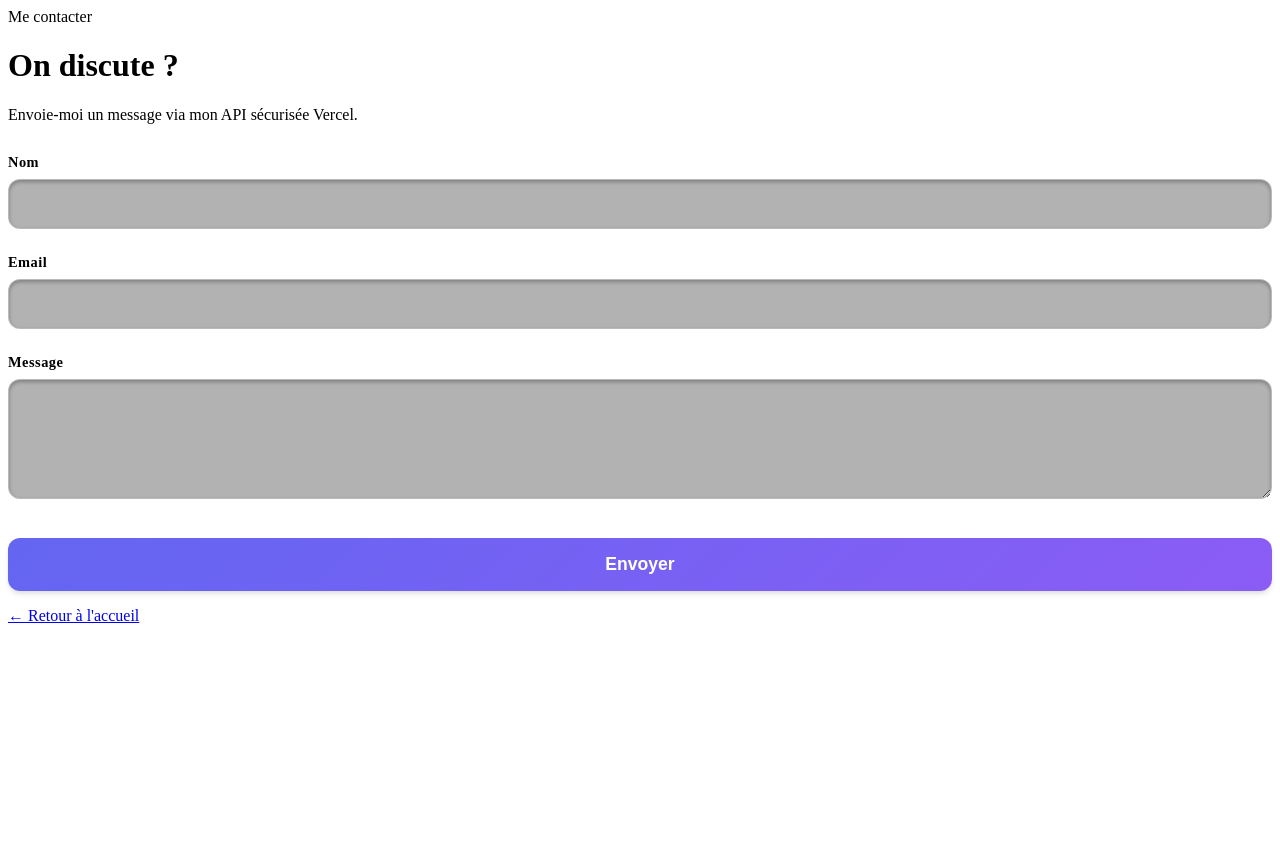
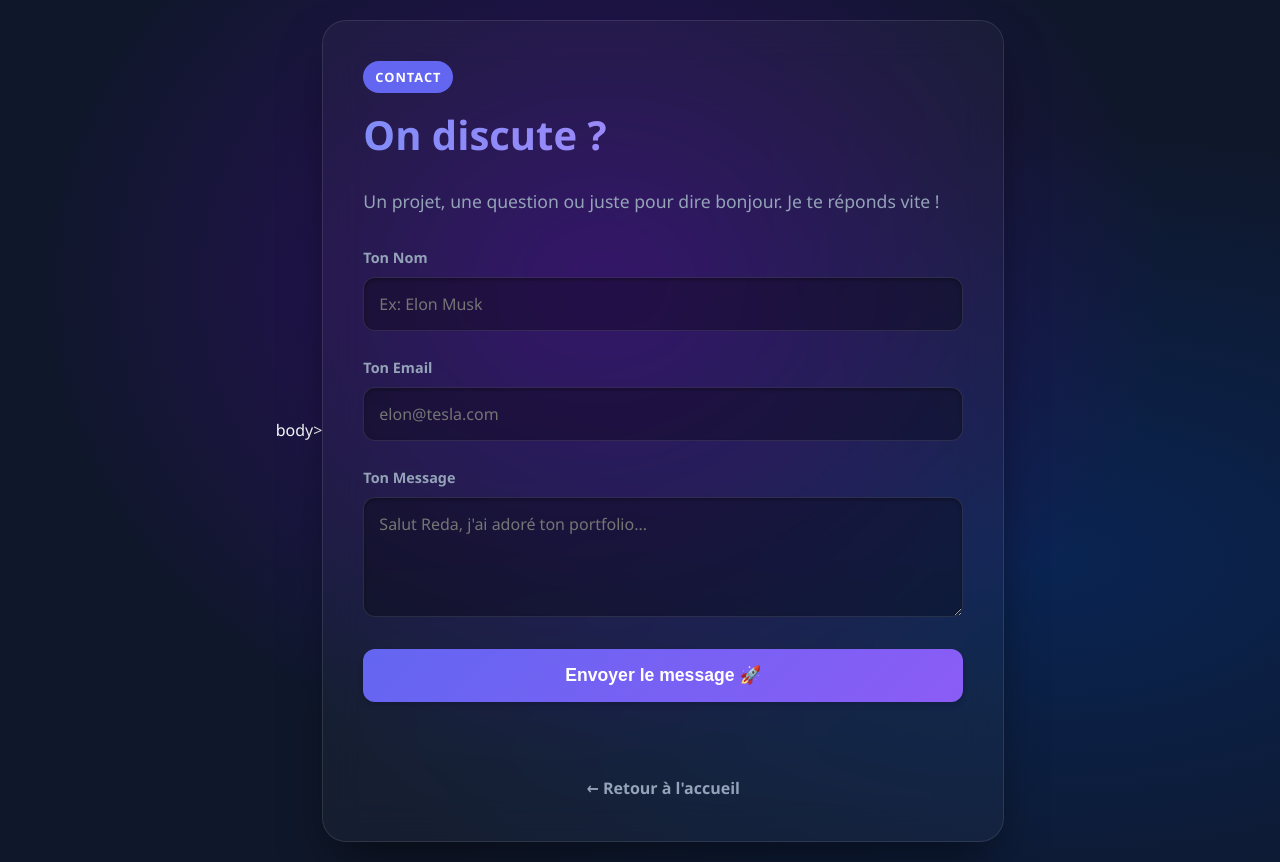
Before and after one commit to nowxyiii/Portfolio, a plain HTML site: page contact.html in a window 1280 px wide. Before the commit the page ends 800 px from the top, so only its background shows below. Drawn offline with Linux system fonts and the light colour scheme.

Commit message:
v_2.0.1 test

```diff
--- a/contact.html
+++ b/contact.html
@@ -8,30 +8,30 @@
     <link rel="stylesheet" href="css/contact.css">
 </head>
 <body>
+body>
 
     <div class="container">
-
-        <span class="badge">Me contacter</span>
+        <span class="badge">Contact</span>
         <h1>On discute ?</h1>
-        <p>Envoie-moi un message via mon API sécurisée Vercel.</p>
+        <p>Un projet, une question ou juste pour dire bonjour. Je te réponds vite !</p>
 
         <form id="contact-form" class="contact-form">
             <div class="form-group">
-                <label>Nom</label>
-                <input type="text" id="name" required>
+                <label for="name">Ton Nom</label>
+                <input type="text" id="name" required placeholder="Ex: Elon Musk">
             </div>
             <div class="form-group">
-                <label>Email</label>
-                <input type="email" id="email" required>
+                <label for="email">Ton Email</label>
+                <input type="email" id="email" required placeholder="elon@tesla.com">
             </div>
             <div class="form-group">
-                <label>Message</label>
-                <textarea id="message" required></textarea>
+                <label for="message">Ton Message</label>
+                <textarea id="message" required placeholder="Salut Reda, j'ai adoré ton portfolio..."></textarea>
             </div>
-            <button type="submit" class="btn-submit">Envoyer</button>
+            <button type="submit" class="btn-submit">Envoyer le message 🚀</button>
         </form>
 
-        <p id="feedback" style="margin-top: 15px; font-weight: bold;"></p>
+        <p id="feedback"></p>
 
         <div class="button-container">
             <a href="index.html" class="btn-retour">← Retour à l'accueil</a>
@@ -44,11 +44,12 @@
 
             const btn = document.querySelector('.btn-submit');
             const feedback = document.getElementById('feedback');
+            const originalBtnText = btn.innerText;
 
             btn.innerText = "Envoi en cours...";
-            btn.disabled = true; // On désactive le bouton pour éviter le double clic
+            btn.disabled = true;
+            feedback.innerText = ""; // Reset feedback
 
-            // On récupère les valeurs
             const formData = {
                 name: document.getElementById('name').value,
                 email: document.getElementById('email').value,
@@ -56,7 +57,6 @@
             };
 
             try {
-                // APPEL DE TON API SECURISEE
                 const response = await fetch('/api/send-mail', {
                     method: 'POST',
                     headers: { 'Content-Type': 'application/json' },
@@ -64,19 +64,18 @@
                 });
 
                 if (response.ok) {
-                    feedback.innerText = "Message envoyé avec succès ! 🚀";
-                    feedback.style.color = "#4ade80"; // Vert clair
-                    this.reset(); // Vide le formulaire
+                    feedback.innerText = "Message envoyé avec succès ! Merci 🚀";
+                    feedback.style.color = "#4ade80";
+                    this.reset();
                 } else {
-                    feedback.innerText = "Erreur lors de l'envoi.";
-                    feedback.style.color = "#f87171"; // Rouge clair
+                    throw new Error('Erreur API');
                 }
             } catch (error) {
                 console.error(error);
-                feedback.innerText = "Erreur réseau.";
+                feedback.innerText = "Oups, une erreur est survenue. Réessaie plus tard.";
                 feedback.style.color = "#f87171";
             } finally {
-                btn.innerText = "Envoyer";
+                btn.innerText = originalBtnText;
                 btn.disabled = false;
             }
         });
--- a/css/contact.css
+++ b/css/contact.css
@@ -1,69 +1,132 @@
+/* --- Variables et Reset --- */
+        :root {
+            --primary: #6366f1;       /* Indigo vibrant */
+            --primary-hover: #4f46e5; /* Indigo plus sombre */
+            --bg: #0f172a;            /* Fond sombre profond */
+            --text: #f8fafc;          /* Blanc cassé */
+            --secondary: #94a3b8;     /* Gris bleuté */
+            --glass-bg: rgba(255, 255, 255, 0.03);
+            --glass-border: rgba(255, 255, 255, 0.1);
+        }
+
+        body {
+            font-family: 'Segoe UI', Tahoma, Geneva, Verdana, sans-serif;
+            background-color: var(--bg);
+            background-image:
+                radial-gradient(at 47% 33%, hsl(262, 74%, 23%) 0, transparent 59%),
+                radial-gradient(at 82% 65%, hsl(218, 79%, 18%) 0, transparent 55%);
+            color: var(--text);
+            line-height: 1.6;
+            margin: 0;
+            display: flex;
+            justify-content: center;
+            align-items: center;
+            min-height: 100vh;
+            padding: 20px;
+            box-sizing: border-box;
+        }
+
+        /* --- Le conteneur effet "Verre" --- */
+        .container {
+            width: 100%;
+            max-width: 600px;
+            padding: 40px;
+            background: var(--glass-bg);
+            border-radius: 24px;
+            backdrop-filter: blur(20px);
+            -webkit-backdrop-filter: blur(20px);
+            border: 1px solid var(--glass-border);
+            box-shadow: 0 25px 50px -12px rgba(0, 0, 0, 0.5);
+            animation: slideUp 0.5s ease-out;
+        }
+
+        @keyframes slideUp {
+            from { opacity: 0; transform: translateY(20px); }
+            to { opacity: 1; transform: translateY(0); }
+        }
+
+        /* --- Typographie --- */
+        h1 {
+            font-size: 2.5rem;
+            margin: 10px 0 20px;
+            background: linear-gradient(to right, #818cf8, #c084fc);
+            -webkit-background-clip: text;
+            background-clip: text;
+            -webkit-text-fill-color: transparent;
+        }
+
+        p {
+            color: var(--secondary);
+            font-size: 1.1rem;
+            margin-bottom: 30px;
+        }
+
+        .badge {
+            display: inline-block;
+            background: var(--primary);
+            color: white;
+            padding: 6px 12px;
+            border-radius: 50px;
+            font-size: 0.8rem;
+            font-weight: 700;
+            text-transform: uppercase;
+            letter-spacing: 1px;
+        }
+
         /* --- Style du Formulaire --- */
         .contact-form {
-    margin-top: 30px;
             text-align: left;
-    /* Petit effet d'apparition si tu veux l'ajouter plus tard */
-    animation: fadeIn 0.5s ease-out;
         }
 
         .form-group {
-    margin-bottom: 25px; /* Un peu plus d'espace pour respirer */
-    position: relative;
+            margin-bottom: 25px;
         }
 
         label {
             display: block;
             margin-bottom: 8px;
-    color: var(--secondary); /* Plus doux que le blanc pur */
+            color: var(--secondary);
             font-weight: 600;
             font-size: 0.9rem;
-    letter-spacing: 0.5px; /* Un peu plus "tech" */
             transition: color 0.3s ease;
         }
 
-/* Quand on est dans l'input, le label s'allume aussi */
         .form-group:focus-within label {
             color: var(--primary);
         }
 
         input, textarea {
             width: 100%;
-    padding: 15px; /* Plus confortable */
-    border-radius: 12px; /* Plus moderne */
-    border: 1px solid rgba(255, 255, 255, 0.1);
-    background: rgba(0, 0, 0, 0.3); /* Un peu plus sombre pour le contraste */
+            padding: 15px;
+            border-radius: 12px;
+            border: 1px solid var(--glass-border);
+            background: rgba(0, 0, 0, 0.3);
             color: var(--text);
             font-family: inherit;
             font-size: 1rem;
             outline: none;
-    transition: all 0.3s cubic-bezier(0.4, 0, 0.2, 1); /* Transition fluide */
+            transition: all 0.3s cubic-bezier(0.4, 0, 0.2, 1);
             box-sizing: border-box;
-
-    /* Ombre interne pour la profondeur */
             box-shadow: inset 0 2px 4px rgba(0,0,0,0.3);
         }
 
-/* L'état Focus : C'est là que la magie opère */
         input:focus, textarea:focus {
             border-color: var(--primary);
-    background: rgba(15, 23, 42, 0.8); /* Devient plus opaque */
-    transform: translateY(-2px); /* Se soulève légèrement */
-
-    /* L'effet GLOW (Lueur) autour du champ */
+            background: rgba(15, 23, 42, 0.8);
+            transform: translateY(-2px);
             box-shadow: 0 0 0 4px rgba(99, 102, 241, 0.2),
                         0 10px 20px -5px rgba(0, 0, 0, 0.4);
         }
 
         textarea {
-    resize: vertical; /* Permet de redimensionner seulement en hauteur */
+            resize: vertical;
             min-height: 120px;
         }
 
-/* Style du bouton envoyer */
+        /* --- Bouton Envoyer --- */
         .btn-submit {
             width: 100%;
             padding: 16px;
-    margin-top: 10px;
             background: linear-gradient(135deg, #6366f1 0%, #8b5cf6 100%);
             color: white;
             border: none;
@@ -72,30 +135,49 @@ textarea {
             font-weight: 700;
             cursor: pointer;
             transition: all 0.3s ease;
-    position: relative;
-    overflow: hidden;
             box-shadow: 0 4px 6px -1px rgba(0, 0, 0, 0.1),
                         0 2px 4px -1px rgba(0, 0, 0, 0.06);
         }
 
-/* Effet de survol sur le bouton */
         .btn-submit:hover {
             transform: translateY(-3px);
             box-shadow: 0 20px 25px -5px rgba(99, 102, 241, 0.4),
                         0 10px 10px -5px rgba(99, 102, 241, 0.2);
-    filter: brightness(1.1); /* Le bouton brille un peu plus */
+            filter: brightness(1.1);
         }
 
-/* Effet de clic (Active) - Très important pour le ressenti utilisateur */
         .btn-submit:active {
             transform: translateY(-1px);
             box-shadow: 0 4px 6px -1px rgba(99, 102, 241, 0.4);
             filter: brightness(0.9);
         }
 
-/* Petit détail : désactiver le bouton s'il est disabled (pendant l'envoi) */
         .btn-submit:disabled {
             opacity: 0.7;
             cursor: not-allowed;
             transform: none;
         }
+
+        /* --- Feedback & Retour --- */
+        #feedback {
+            min-height: 1.6em;
+            margin-top: 15px;
+            font-weight: bold;
+            text-align: center;
+        }
+
+        .button-container {
+            margin-top: 30px;
+            text-align: center;
+        }
+
+        .btn-retour {
+            color: var(--secondary);
+            text-decoration: none;
+            font-weight: 600;
+            transition: color 0.2s;
+        }
+
+        .btn-retour:hover {
+            color: var(--primary);
+        }
```
Lines whose indentation alone changed are shown as unchanged.
